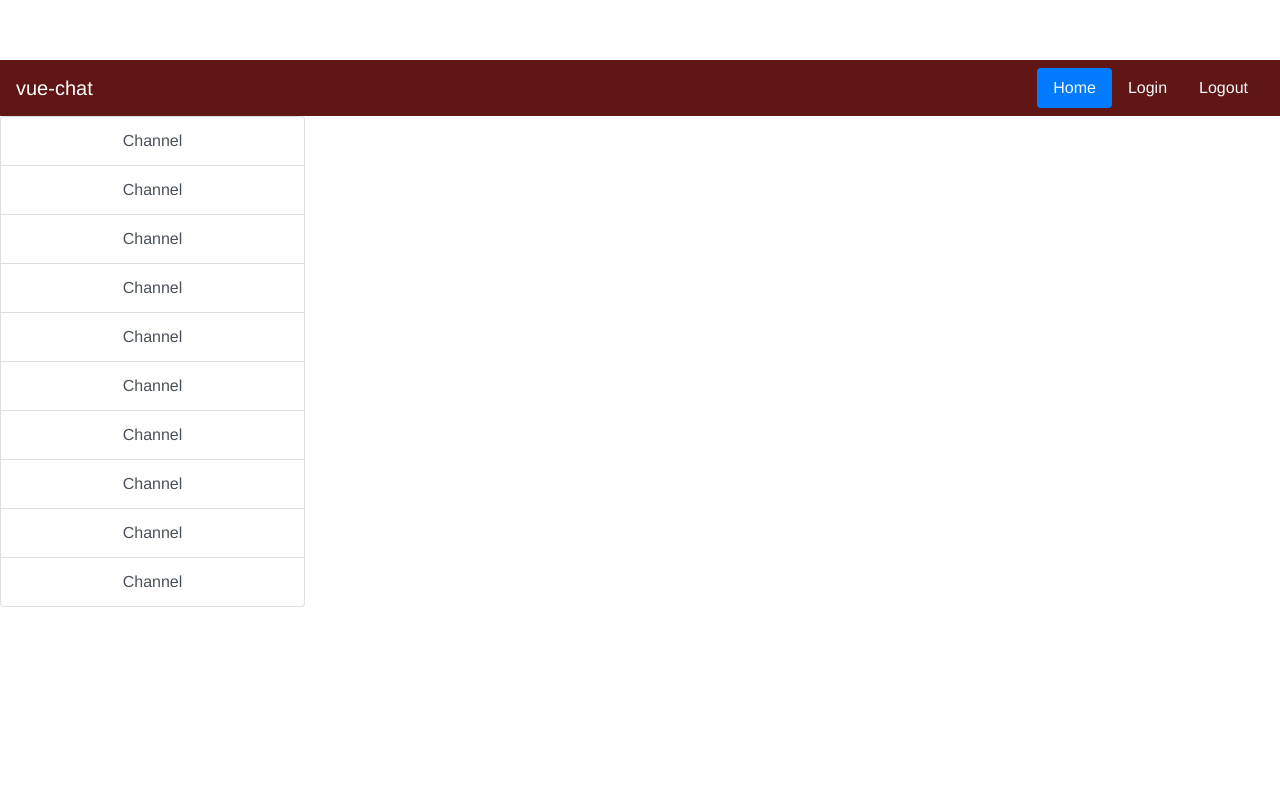
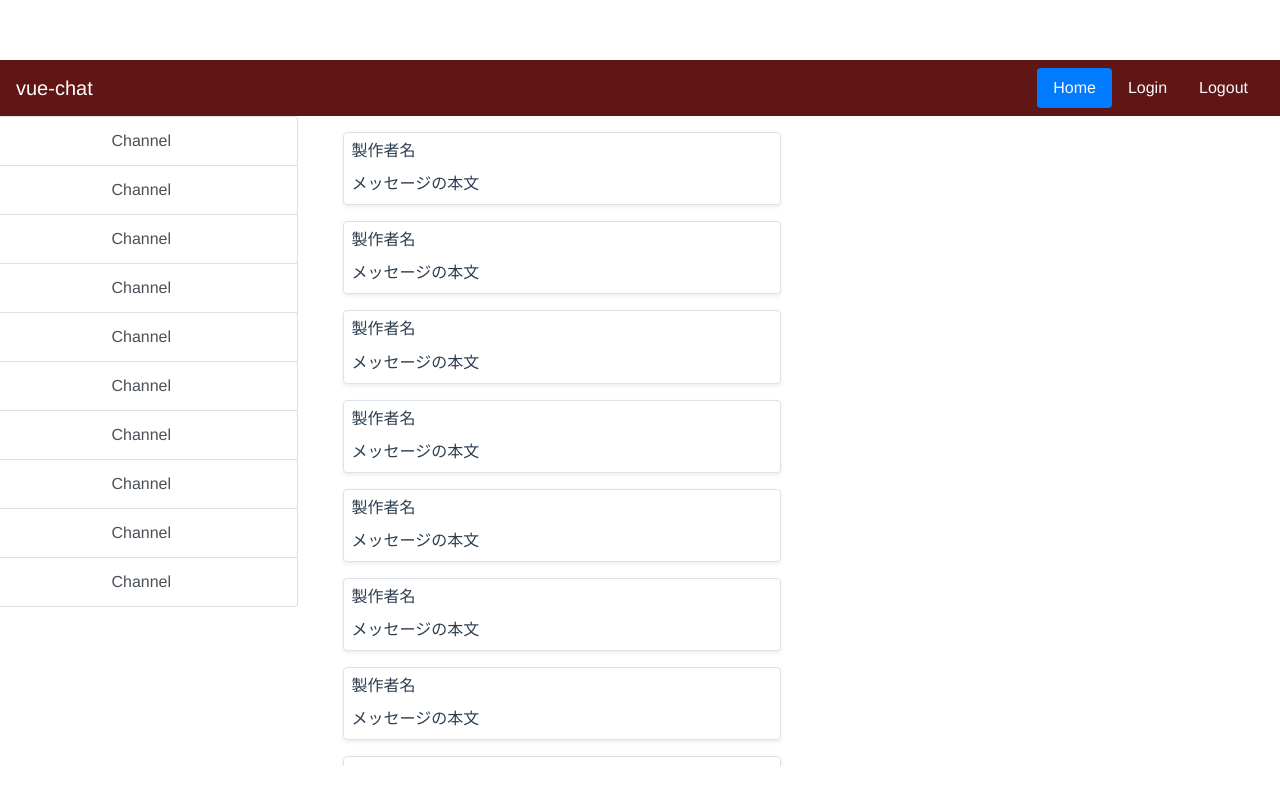
Before and after one commit to RyunosukeKawakami/vue-chat, a Vue app: page /#/ in a window 1280 px wide. Built offline with nearby package versions, Linux system fonts and the light colour scheme.

Commit message:
メッセージボードを追加

```diff
--- /dev/null
+++ b/src/components/Atoms/BoardCard.vue
@@ -0,0 +1,18 @@
+<template>
+    <div class="col-sm-9">
+        <div class="card card-body shadow-sm text-left mt-sm-3 border p-2">
+            <h6 class="card-title">製作者名</h6>
+            <p class="card-text">メッセージの本文</p>
+        </div>
+    </div>
+</template>
+
+<script>
+export default {
+
+}
+</script>
+
+<style>
+
+</style>
--- a/src/components/Organisms/Board.vue
+++ b/src/components/Organisms/Board.vue
@@ -0,0 +1,15 @@
+<template>
+    <div class="overflow-auto" style="max-height: 650px">
+        <board-card v-for="i in 20" :key="i"></board-card>
+    </div>
+</template>
+
+<script>
+import BoardCard from "@/components/Atoms/BoardCard.vue"
+
+export default {
+    components:{
+        BoardCard
+    }
+}
+</script>
--- a/src/components/Templates/Home.vue
+++ b/src/components/Templates/Home.vue
@@ -4,19 +4,24 @@
             <navigation></navigation>
         </header>
 
-        <channel class="col-3"></channel>
+        <div class="row">
+            <channel class="col-md-3"></channel>
+            <board class="col-md-6"></board>
+        </div>
     </div>
 </template>
 
 <script>
 import Navigation from "@/components/Organisms/Navigation.vue"
 import Channel from "@/components/Organisms/Channel.vue"
+import Board from "@/components/Organisms/Board.vue"
 
 export default {
     name: "Home",
     components:{
         Navigation,
-        Channel
+        Channel,
+        Board
     }
 }
 </script>
```
